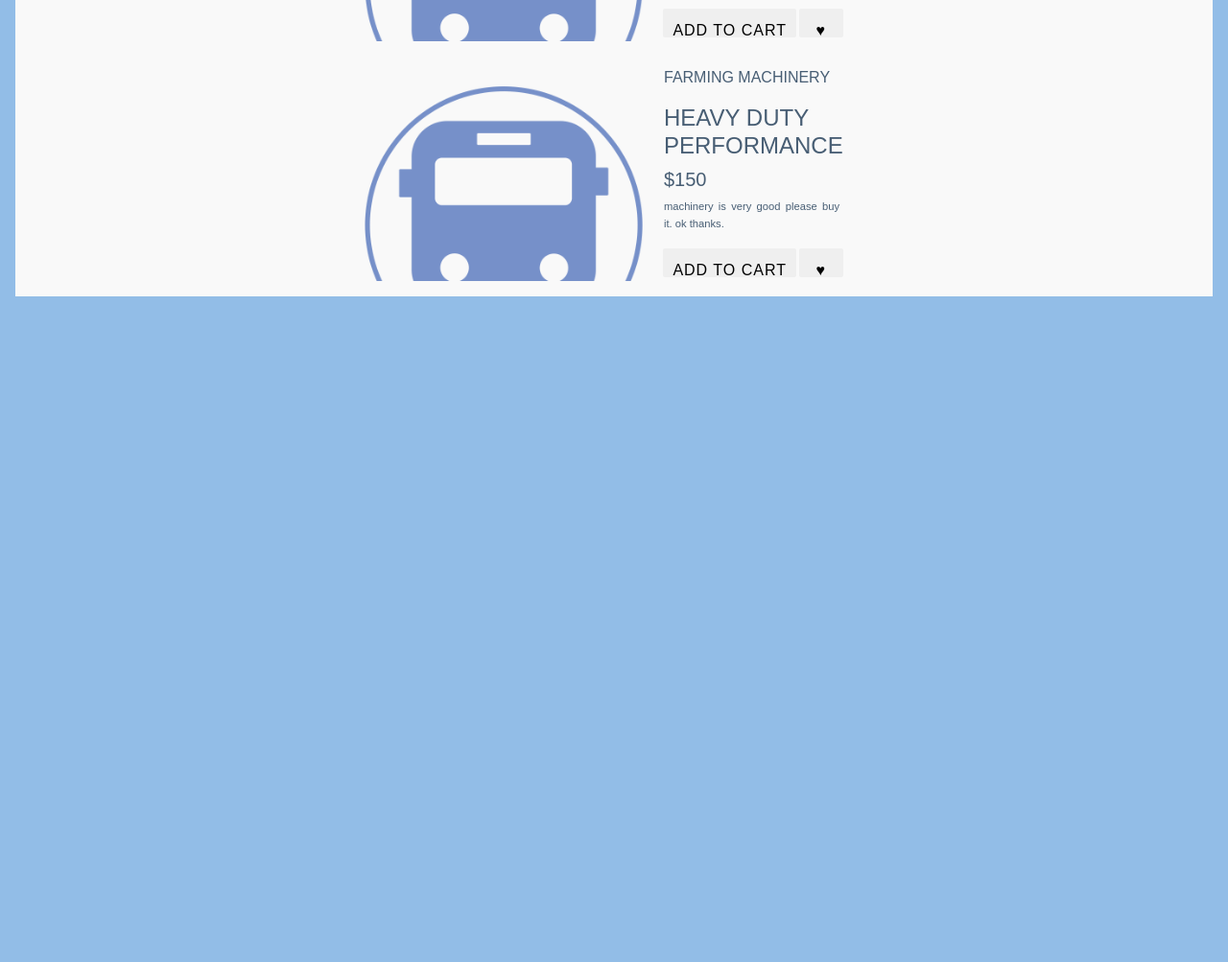
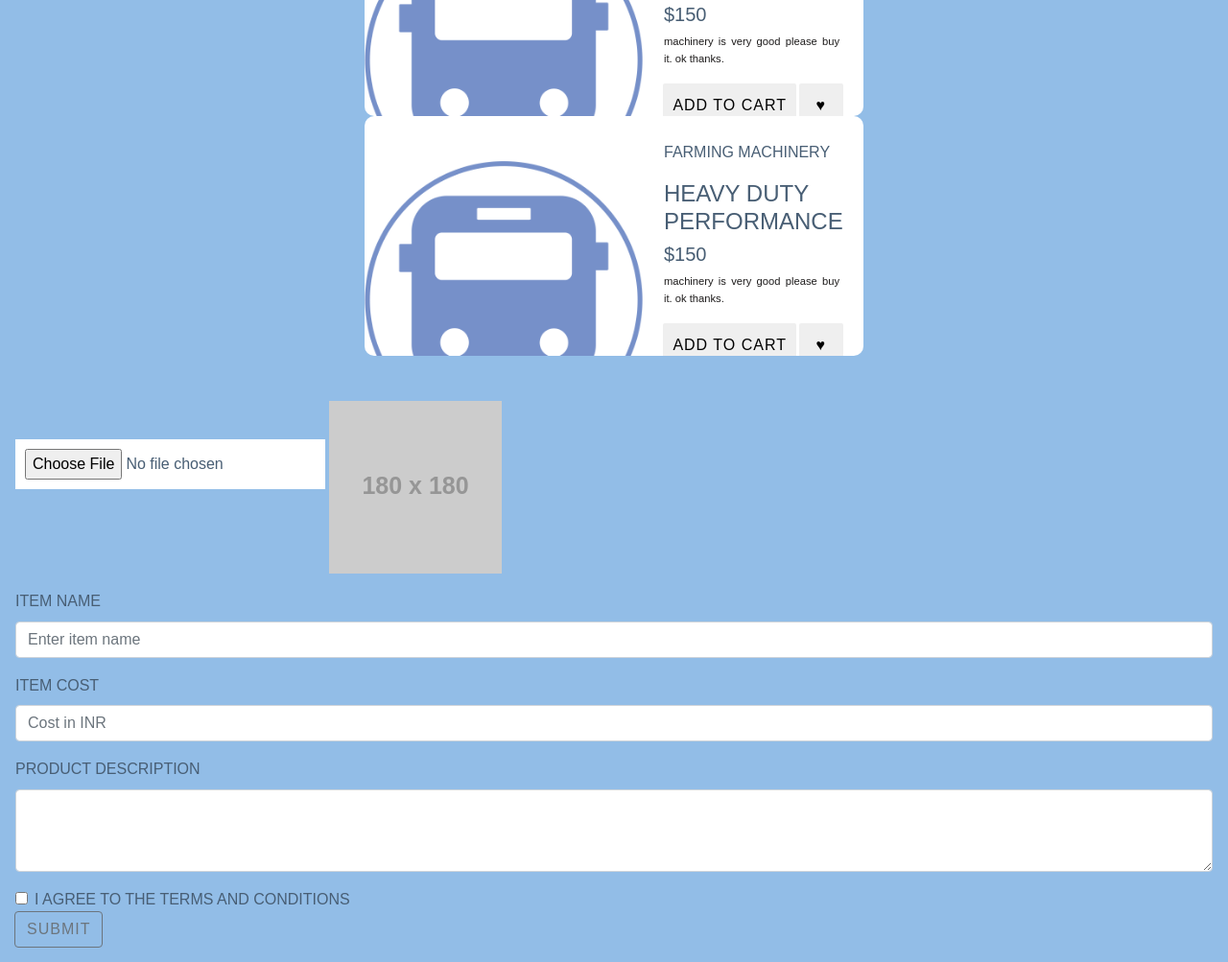
Before and after one commit to SRM-Hackathon/SatoshisKids, a website: page public/market.html in a window 1280 px wide. Shown: the part 849-1852 px from the top of the page at 96% size. Before the commit the page ends 1174 px from the top, so only its background shows below. Drawn offline with nearby package versions, Linux system fonts and the light colour scheme; placeholder pictures from the web are drawn by us.

Commit message:
buy sell separated
build form for  marketplace . uploaded image url available

```diff
--- a/public/market.html
+++ b/public/market.html
@@ -8,6 +8,7 @@
     <script src="https://stackpath.bootstrapcdn.com/bootstrap/4.1.3/js/bootstrap.min.js" integrity="sha384-ChfqqxuZUCnJSK3+MXmPNIyE6ZbWh2IMqE241rYiqJxyMiZ6OW/JmZQ5stwEULTy" crossorigin="anonymous"></script>
     <link rel="stylesheet" href="https://stackpath.bootstrapcdn.com/bootstrap/4.1.3/css/bootstrap.min.css" integrity="sha384-MCw98/SFnGE8fJT3GXwEOngsV7Zt27NXFoaoApmYm81iuXoPkFOJwJ8ERdknLPMO" crossorigin="anonymous">
     <link rel="stylesheet" href="src/css/styles.css">
+    <script src="https://ajax.googleapis.com/ajax/libs/jquery/3.3.1/jquery.min.js"></script>
 </head>
 <body>
         <div id="mySidenav" class="sidenav">
@@ -33,10 +34,27 @@
                      </div>
 
 
+
+                <div class="row">
+                        <div class="col-lg-4"></div>
+                        <div class="col-lg-4">
+                         <ul class="nav nav-pills justify-content-center">
+                             <li class="nav-item" id="market" >
+                               <a class="nav-link" onclick="buy()" href="#">BUY</a>
+                             </li>
+                             <li class="nav-item" id="bank">
+                               <a class="nav-link" onclick="sell()" href="#">SELL</a>
+                             </li>
+                         </ul>
+                        </div>
+                    </div>
+                    <div class="col-lg-4"></div>
+
+                </div>
             </div>
             </header>
             <br>
-
+            <div id="buy">
                     <div class="containers">
                             <div class="images">
                               <img src="src\img\bus-logo-w640.png" />
@@ -104,6 +122,35 @@
                                           </div>
                                         </div>
                                       </div>
+            </div>
+
+<div id="sell">
+        <form>
+    <div class="form-group">
+            <input type='file' onchange="readURL(this);" />
+            <img id="image" src="http://placehold.it/180" alt="your image" />
+    </div>
+
+        <div class="form-group">
+                <label for="itemname">Item Name</label>
+                <input type="text" class="form-control" id="iteamname" aria-describedby="emailHelp" placeholder="Enter item name">
+            </div>
+            <div class="form-group">
+                <label for="itemname">Item Cost</label>
+                <input type="number" class="form-control" id="itemname" placeholder="Cost in INR">
+            </div>
+            <div class="form-group">
+                <label for="exampleFormControlTextarea1">Product Description</label>
+                <textarea class="form-control" id="exampleFormControlTextarea1" rows="3"></textarea>
+            </div>
+            <div class="form-check">
+                <input type="checkbox" class="form-check-input" id="exampleCheck1">
+                <label class="form-check-label" for="exampleCheck1">I agree to the terms and conditions</label>
+            </div>
+            <button type="submit" class="btn btn-outline-secondary">Submit</button>
+        </form>
+</div>
+
 
 
 </body>
--- a/public/src/css/styles.css
+++ b/public/src/css/styles.css
@@ -203,12 +203,7 @@ nav-link{
       text-align: left;
     }
   }
-  button{
-    width:80px;
-    height: 30px;
-    text-align: center;
-    padding-top: 0;
-  }
+
   .card-title{
     font-weight: 600;
 
@@ -226,7 +221,6 @@ html {
 
 body {
   display: grid;
-
   font-family: sans-serif;
   text-transform: uppercase;
 }
@@ -237,12 +231,18 @@ body {
   overflow: hidden;
   width: 520px;
   height: 250px;
-  background: $white;
-  box-shadow: 5px 5px 15px rgba($rose, .5);
+  background: white;
+  box-shadow: 5px 5px 15px rgba(rgb(248, 203, 210), .5);
   border-radius: 10px;
 }
 
+#image{
+  max-width:180px;
+}
 
+input[type=file]{
+padding:10px;
+background:rgb(255, 255, 255);}
 
 img {
   width: 290px;
@@ -268,7 +268,7 @@ img {
   text-transform: none;
   letter-spacing: 0;
   margin-bottom: 17px;
-  color: $dark;
+  color: rgb(29, 27, 27);
   font-size: .7em;
   line-height: 1.6em;
   margin-right: 25px;
--- a/public/src/js/index.js
+++ b/public/src/js/index.js
@@ -74,3 +74,26 @@ function closeNav() {
     document.body.style.backgroundColor = "white";
     document.getElementById("main").style.opacity = 1;
 }
+
+function buy(){
+  document.getElementById("buy").style.display="block";
+document.getElementById("sell").style.display="none";
+}
+function sell(){
+
+  document.getElementById("sell").style.display="block";
+  document.getElementById("buy").style.display="none";
+}
+
+function readURL(input) {
+  if (input.files && input.files[0]) {
+      var reader = new FileReader();
+
+      reader.onload = function (e) {
+          $('#image')
+              .attr('src', e.target.result);
+      };
+
+      reader.readAsDataURL(input.files[0]);
+  }
+}
```
Also changed, not shown: public/index.html (+0 -2 lines). Lines whose indentation alone changed are shown as unchanged.
